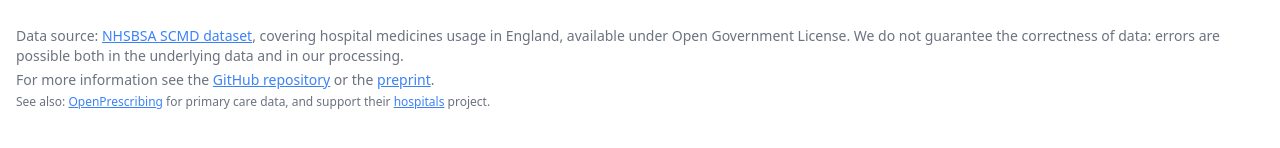
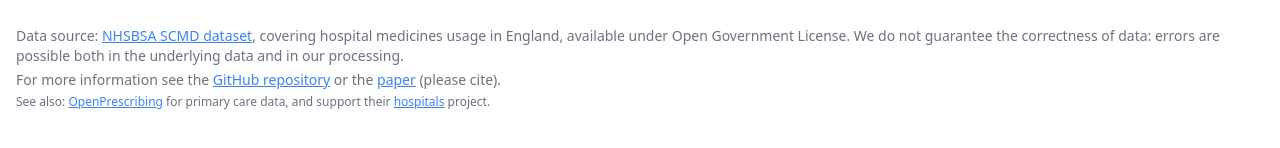
Before and after one commit to theosanderson/hospitalmedicines, a Next.js app: page / in a window 1280 px wide. Shown: the part 262-410 px from the top of the page. Built offline with nearby package versions, Linux system fonts and the light colour scheme.

Commit message:
Update index.jsx

```diff
--- a/src/pages/index.jsx
+++ b/src/pages/index.jsx
@@ -270,7 +270,7 @@ export default function Home() {
 
         </p>
         <p className="text-sm text-gray-500 mt-1">
-          For more information see the <a href="https://github.com/theosanderson/hospitalmedicines/" className='text-blue-500 underline'>GitHub repository</a> or the <a href="https://www.medrxiv.org/content/10.1101/2023.12.14.23299817v1"  className='text-blue-500 underline'>preprint</a>.
+          For more information see the <a href="https://github.com/theosanderson/hospitalmedicines/" className='text-blue-500 underline'>GitHub repository</a> or the <a href="https://wellcomeopenresearch.org/articles/9-147"  className='text-blue-500 underline'>paper</a> (please cite).
         </p>
         <p
           className="text-sm text-gray-500 text-xs mt-1">
```
